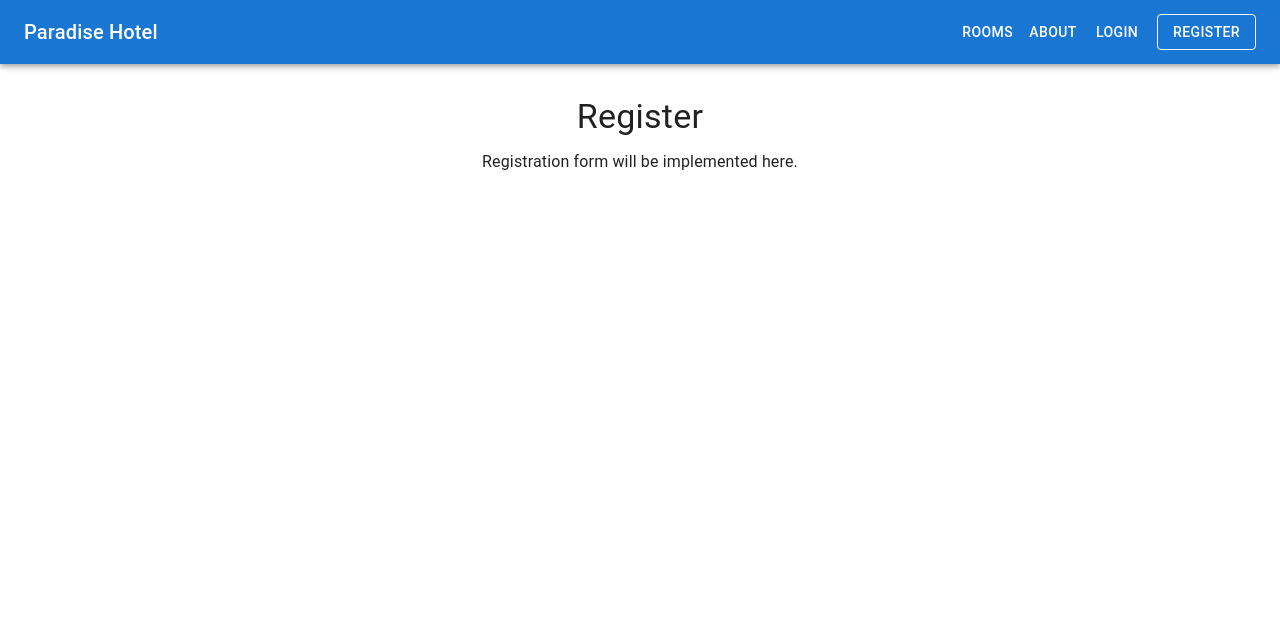
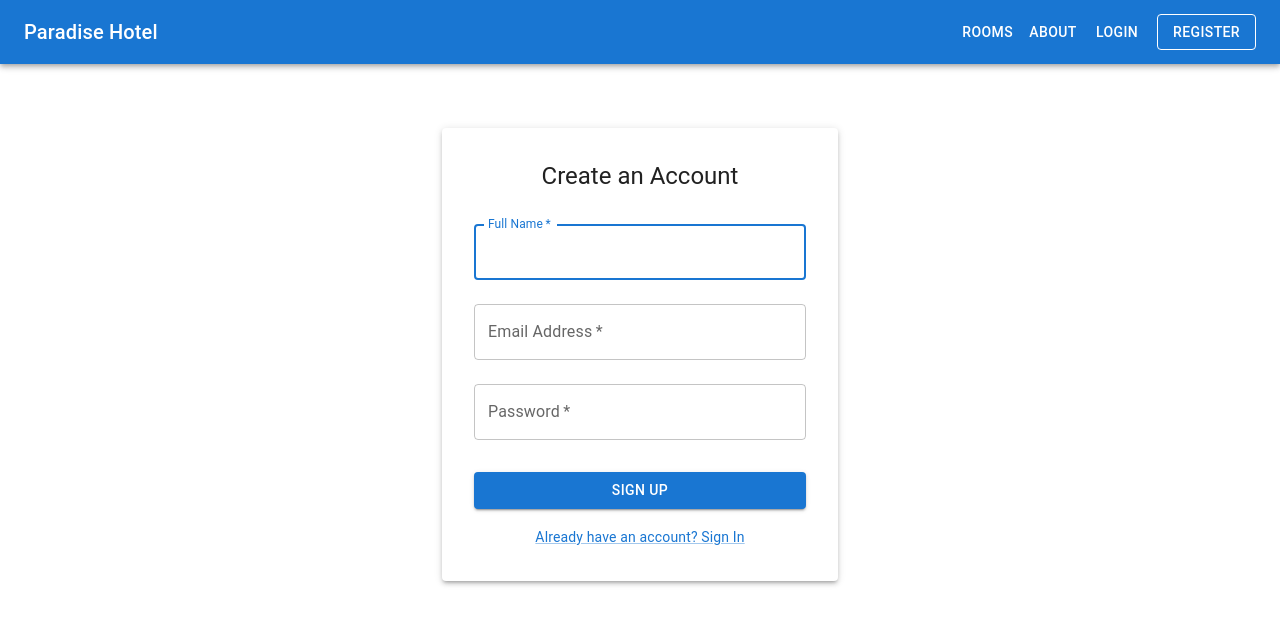
Before and after one commit to muzykin/WEB_FinalProject, a React app in the folder Frontend/: page /register in a window 1280 px wide. Shown: the top 624 px of the page. Built offline with nearby package versions, Linux system fonts and the light colour scheme; the HTML template or start-up script is replaced by a standard one.

Commit message:
feat: implement Register page with form validation

```diff
--- a/Frontend/src/pages/Register.jsx
+++ b/Frontend/src/pages/Register.jsx
@@ -1,16 +1,128 @@
-import { Typography, Container, Box } from '@mui/material';
+import { useState } from 'react';
+import { useNavigate, Link as RouterLink } from 'react-router-dom';
+import { useForm } from 'react-hook-form';
+import { axiosPublic } from '../api/axios';
+import {
+  Container,
+  Box,
+  Typography,
+  TextField,
+  Button,
+  Alert,
+  Paper,
+  Link
+} from '@mui/material';
 
 const Register = () => {
+  const navigate = useNavigate();
+  const [errorMsg, setErrorMsg] = useState('');
+  const [loading, setLoading] = useState(false);
+
+  const { register, handleSubmit, formState: { errors } } = useForm();
+
+  const onSubmit = async (data) => {
+    try {
+      setLoading(true);
+      setErrorMsg('');
+
+      // Send registration request to the backend
+      await axiosPublic.post('/api/auth/register', {
+        name: data.name,
+        email: data.email,
+        password: data.password
+      });
+
+      // If registration is successful, redirect to login page
+      navigate('/login');
+    } catch (error) {
+      console.error('Registration failed:', error);
+      if (!error?.response) {
+        setErrorMsg('No Server Response');
+      } else if (error.response?.status === 409) {
+        setErrorMsg('Email already exists');
+      } else {
+        setErrorMsg('Registration Failed. Please check your inputs.');
+      }
+    } finally {
+      setLoading(false);
+    }
+  };
+
   return (
-    <Container maxWidth="sm">
-      <Box sx={{ mt: 4, textAlign: 'center' }}>
-        <Typography variant="h4" component="h1" gutterBottom>
-          Register
+    <Container maxWidth="xs">
+      <Paper elevation={3} sx={{ mt: 8, p: 4, display: 'flex', flexDirection: 'column', alignItems: 'center' }}>
+        <Typography component="h1" variant="h5" gutterBottom>
+          Create an Account
         </Typography>
-        <Typography variant="body1" color="text.secondary">
-          Registration form will be implemented here.
-        </Typography>
-      </Box>
+
+        {errorMsg && <Alert severity="error" sx={{ width: '100%', mb: 2 }}>{errorMsg}</Alert>}
+
+        <Box component="form" onSubmit={handleSubmit(onSubmit)} noValidate sx={{ mt: 1, width: '100%' }}>
+          <TextField
+            margin="normal"
+            required
+            fullWidth
+            id="name"
+            label="Full Name"
+            autoComplete="name"
+            autoFocus
+            error={!!errors.name}
+            helperText={errors.name?.message}
+            {...register('name', {
+              required: 'Full Name is required',
+              minLength: { value: 2, message: 'Name must be at least 2 characters' }
+            })}
+          />
+          <TextField
+            margin="normal"
+            required
+            fullWidth
+            id="email"
+            label="Email Address"
+            autoComplete="email"
+            error={!!errors.email}
+            helperText={errors.email?.message}
+            {...register('email', {
+              required: 'Email is required',
+              pattern: {
+                value: /^[A-Z0-9._%+-]+@[A-Z0-9.-]+\.[A-Z]{2,}$/i,
+                message: 'Invalid email address'
+              }
+            })}
+          />
+          <TextField
+            margin="normal"
+            required
+            fullWidth
+            name="password"
+            label="Password"
+            type="password"
+            id="password"
+            autoComplete="new-password"
+            error={!!errors.password}
+            helperText={errors.password?.message}
+            {...register('password', {
+              required: 'Password is required',
+              minLength: { value: 6, message: 'Password must be at least 6 characters' }
+            })}
+          />
+          <Button
+            type="submit"
+            fullWidth
+            variant="contained"
+            sx={{ mt: 3, mb: 2 }}
+            disabled={loading}
+          >
+            {loading ? 'Creating Account...' : 'Sign Up'}
+          </Button>
+
+          <Box sx={{ textAlign: 'center' }}>
+            <Link component={RouterLink} to="/login" variant="body2">
+              {"Already have an account? Sign In"}
+            </Link>
+          </Box>
+        </Box>
+      </Paper>
     </Container>
   );
 };
```
